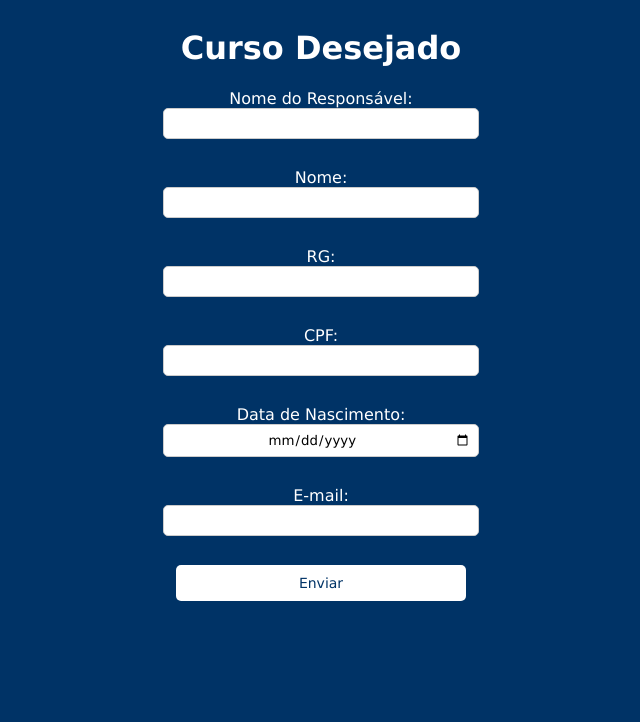
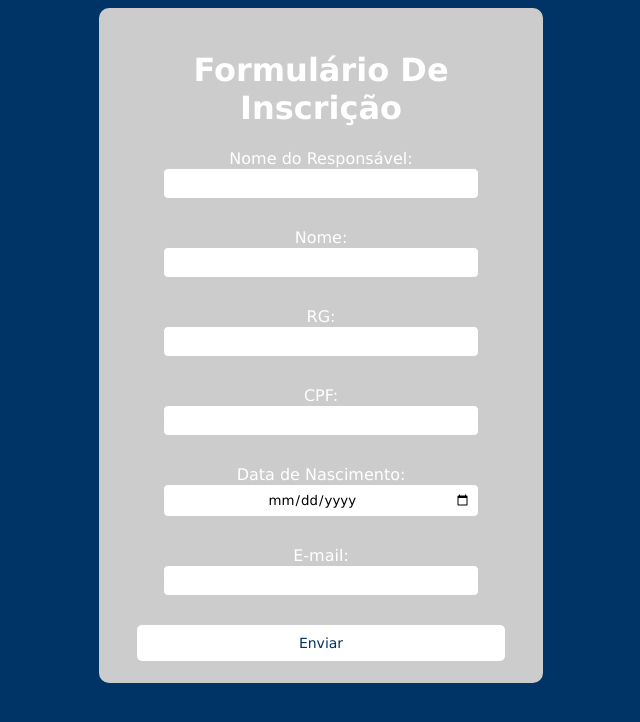
Before and after one commit to K3uzin/projetocidadedosaber, a PHP site: page /inscricao.php in a window 1280 px wide. Shown: the top 722 px of the page, without its empty margins (319-959 px from the left). Run offline with PHP 8.4, Linux system fonts and the light colour scheme.

Commit message:
Update inscricao.php
APROVA

```diff
--- a/pages/inscricao.php
+++ b/pages/inscricao.php
@@ -11,7 +11,8 @@
 <body>
 
     <form method="post" action="<?php echo htmlspecialchars($_SERVER["PHP_SELF"]); ?>">
-        <h1>Curso Desejado</h1>
+    <div class="container">
+        <h1>Formulário De Inscrição</h1>
 
         <label for="nome_responsavel">Nome do Responsável:</label><br>
         <input type="text" id="nome_responsavel" name="nome_responsavel" required><br> <br>
@@ -32,6 +33,8 @@
         <input type="email" id="email" name="email" required>   <br> <br>
 
         <input type="submit" value="Enviar">
+
+    </div>
     </form>
 
     <?php
```
